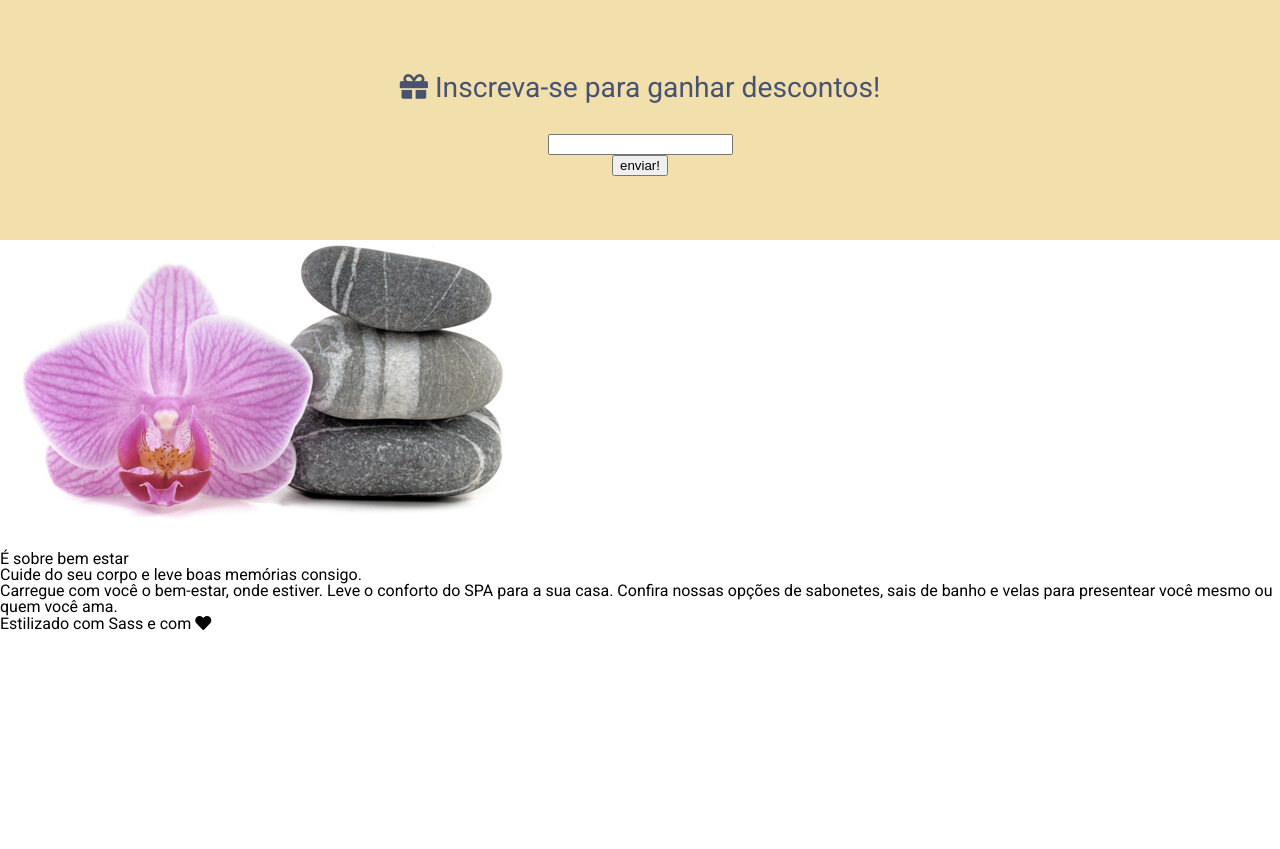
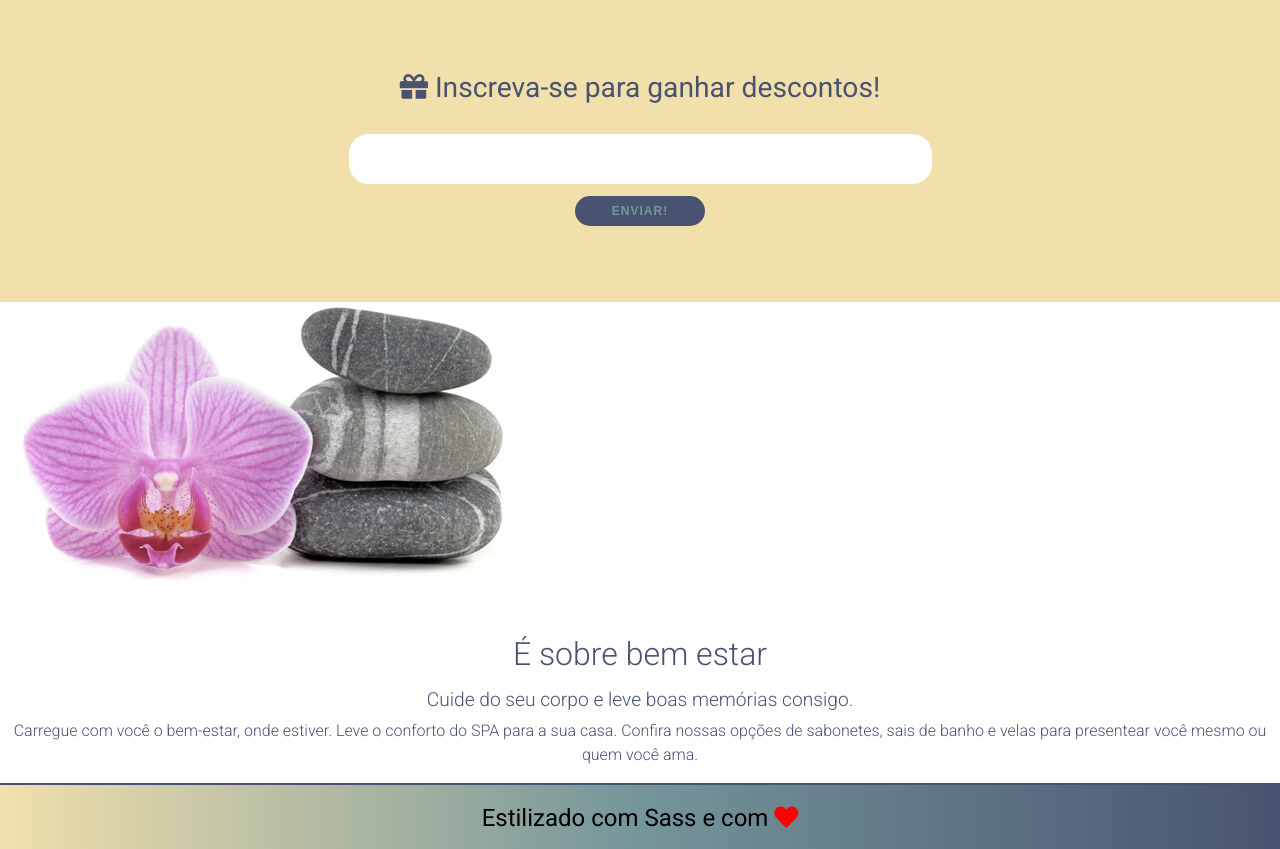
Before and after one commit to MacielDev/Interface_Spa_Utilizando_SASS, a plain HTML site: page index.html in a window 1280 px wide. Shown: the part 1200-2049 px from the top of the page. Before the commit the page ends 1833 px from the top, so only its background shows below. Drawn offline with nearby package versions, Linux system fonts and the light colour scheme.

Commit message:
projeto finalizado

```diff
--- a/index.html
+++ b/index.html
@@ -87,7 +87,7 @@
             <div>
                 <img src="imagens/pedra-e-flor.jpeg" alt="">
             </div>
-            <div>
+            <div class="sobre-bem-estar">
                 <h3>É sobre bem estar</h3>
                 <h4>Cuide do seu corpo e leve boas memórias consigo.</h4>
                 <p>Carregue com você o bem-estar, onde estiver. Leve o conforto do SPA para a sua casa. Confira nossas opções de sabonetes, sais de banho e velas para presentear você mesmo ou quem você ama. </p>
--- a/styles/componentes/_cupom.scss
+++ b/styles/componentes/_cupom.scss
@@ -1,14 +1,62 @@
 @import '../abstract/variaveis';
 
-#cupom{
+#cupom {
     background-color: $cor-terciaria;
-    padding:4rem;
-    text-align:center;
-    .texto{
-        color:$cor-primaria;
-        h2{
-            margin:2rem;
-            font-size:$tamanho-do-texto / 1.7;
+    padding: 4rem;
+    text-align: center;
+
+    .texto {
+        color: $cor-primaria;
+
+        h2 {
+            margin: 2rem;
+            font-size: $tamanho-do-texto / 1.7;
         }
     }
+
+    .input {
+        margin: 0 auto;
+        width: 575px;
+        border-radius: 20px;
+        border: 4px solid white;
+        background: white;
+
+        input {
+            border-radius: 20px;
+            height: 40px;
+            border: none;
+            width: 540px;
+            outline: none;
+            text-align: center;
+            font-size: 26px;
+        }
+        &:hover,
+        &:focus-within {
+            box-shadow: 1px 1px 8px 1px $cor-primaria;
+            outline: none;
+        }
+    }
+
+    button {
+        text-transform: uppercase;
+        margin:.75rem;
+        outline:none;
+        text-align: center;
+        width:130px;
+        background:$cor-primaria;
+        color: $cor-secundaria;
+        letter-spacing:1px;
+        font-size:12px;
+        font-weight:bold;
+        border:2px $cor-primaria;
+        border-radius:40px;
+        cursor:pointer;
+        padding:.5rem;
+        &:hover{
+            color: $cor-primaria;
+            background: $cor-secundaria;
+        }
+    }
+
+
 }
--- /dev/null
+++ b/styles/componentes/_footer.scss
@@ -0,0 +1,39 @@
+@import '../abstract/variaveis';
+
+@mixin bg-cores($cores...) {
+    background: linear-gradient(to left, $cores);
+}
+
+footer {
+    text-align: center;
+    font-size: $tamanho-do-texto / 2;
+    border-top: 2px solid $cor-primaria;
+    margin-top: 1rem;
+    padding: 1.2rem;
+    @include bg-cores($cor-primaria, $cor-secundaria, $cor-terciaria);
+
+    i {
+        color: red;
+    }
+}
+
+.sobre-bem-estar {
+    color: $cor-primaria;
+    font-weight:300;
+    text-align: center;
+    h3{
+        font-size:$tamanho-do-texto /1.5;
+        margin-top:25px;
+        margin-bottom:20px;
+    }
+    h4{
+        font-size:$tamanho-do-texto /2.5;
+        margin-bottom: 10px;
+    }
+    p {
+        font-size: $tamanho-do-texto / 3;
+                color: $cor-primaria;
+                line-height: 1.5rem;
+    }
+
+}
--- a/styles/style.scss
+++ b/styles/style.scss
@@ -3,3 +3,4 @@
 @import './componentes/banner';
 @import './componentes/servicos';
 @import './componentes/cupom';
+@import './componentes/footer';
```
Also changed, not shown: styles/style.css, 1 other file.
